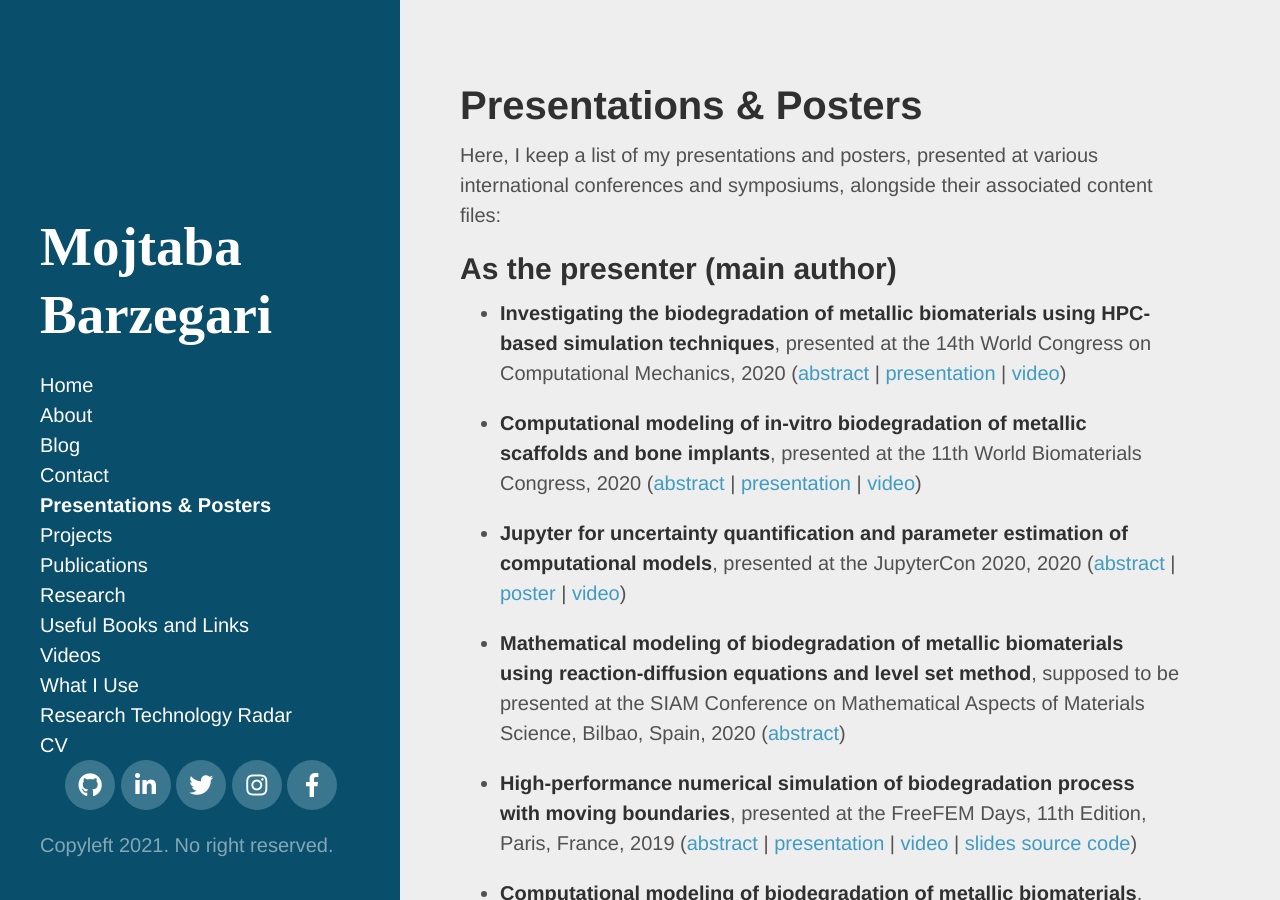
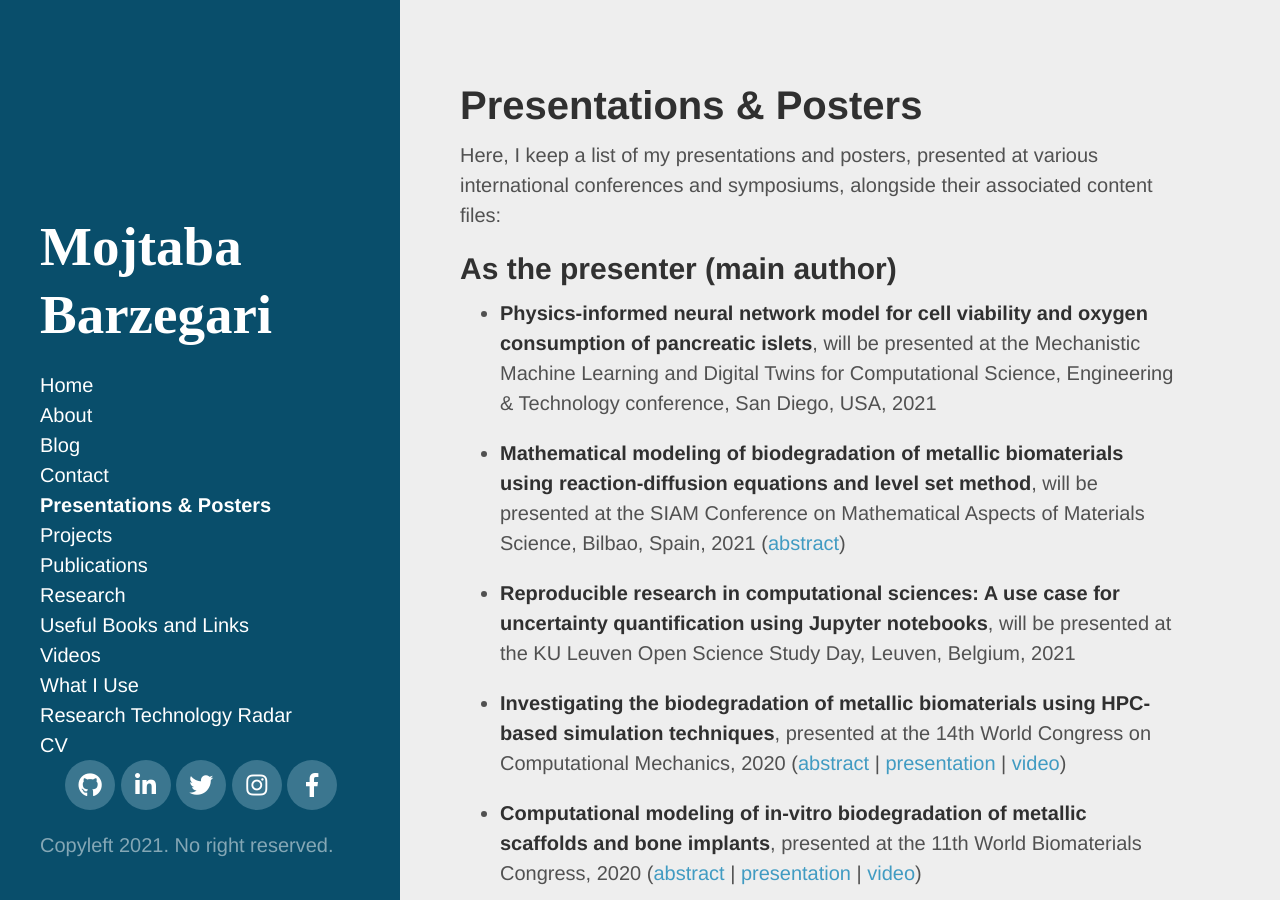
Before and after one commit to mbarzegary/mbarzegary.github.io, a Jekyll site: the page built from presentations.md, in a window 1280 px wide and 900 px high. Built offline with Jekyll 4.4.1, drawn with Linux system fonts in a browser that asks for light colours; nearby versions of some CDN libraries; some web fonts are replaced.

Commit message:
add 3 presentations

```diff
--- a/presentations.md
+++ b/presentations.md
@@ -7,13 +7,17 @@ Here, I keep a list of my presentations and posters, presented at various intern
 
 ## As the presenter (main author)
 
+* **Physics-informed neural network model for cell viability and oxygen consumption of pancreatic islets**, will be presented at the Mechanistic Machine Learning and Digital Twins for Computational Science, Engineering & Technology conference, San Diego, USA, 2021
+
+* **Mathematical modeling of biodegradation of metallic biomaterials using reaction-diffusion equations and level set method**, will be presented at the SIAM Conference on Mathematical Aspects of Materials Science, Bilbao, Spain, 2021 ([abstract](/public/files/siam2021-abstract.pdf))
+
+* **Reproducible research in computational sciences: A use case for uncertainty quantification using Jupyter notebooks**, will be presented at the KU Leuven Open Science Study Day, Leuven, Belgium, 2021
+
 * **Investigating the biodegradation of metallic biomaterials using HPC-based simulation techniques**, presented at the 14th World Congress on Computational Mechanics, 2020 ([abstract](/public/files/wccm2020-abstract.pdf) \| [presentation](/public/files/wccm2020-presentation.pdf) \| [video](https://slideslive.com/38945379))
 
 * **Computational modeling of in-vitro biodegradation of metallic scaffolds and bone implants**, presented at the 11th World Biomaterials Congress, 2020 ([abstract](/public/files/wbc2020-abstract.pdf) \| [presentation](/public/files/wbc2020-presentation.pdf) \| [video](https://www.youtube.com/KVzBosw_lfA))
 
 * **Jupyter for uncertainty quantification and parameter estimation of computational models**, presented at the JupyterCon 2020, 2020 ([abstract](/public/files/jupytercon2020-abstract.pdf) \| [poster](/public/files/jupytercon2020-poster.pdf) \| [video](https://www.youtube.com/watch?v=LGOBPWnhz04))
-
-* **Mathematical modeling of biodegradation of metallic biomaterials using reaction-diffusion equations and level set method**, supposed to be presented at the SIAM Conference on Mathematical Aspects of Materials Science, Bilbao, Spain, 2020 ([abstract](/public/files/siam2020-abstract.pdf))
 
 * **High-performance numerical simulation of biodegradation process with moving boundaries**, presented at the FreeFEM Days, 11th Edition, Paris, France, 2019 ([abstract](/public/files/freefem2019-abstract.pdf) \| [presentation](/public/files/freefem2019-presentation.pdf) \| [video](https://www.youtube.com/watch?v=Gar8C71sx9Y) \| [slides source code](https://github.com/mbarzegary/presentation_freefem2019))
 
```
Also changed, not shown: 6 other files.
